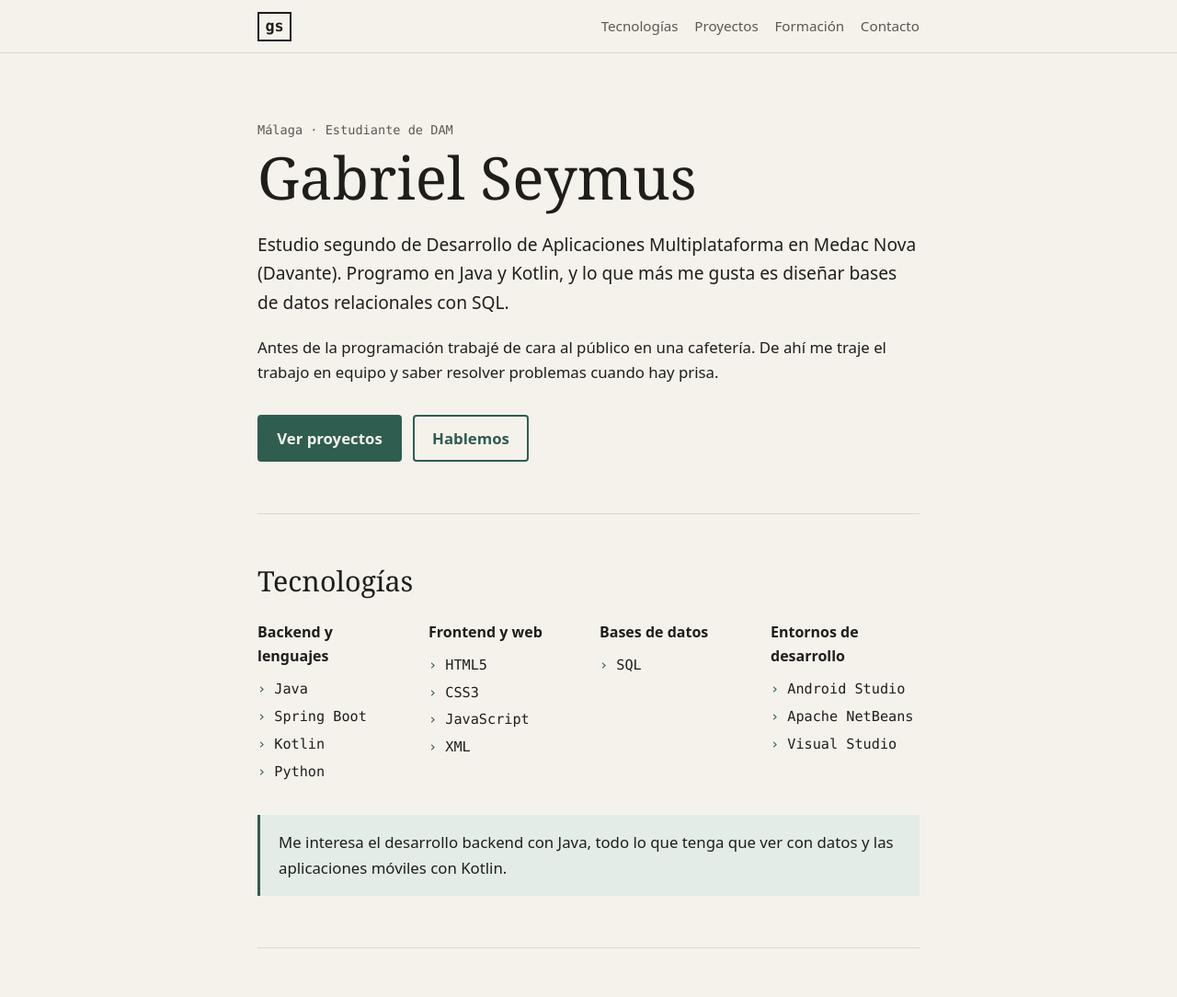
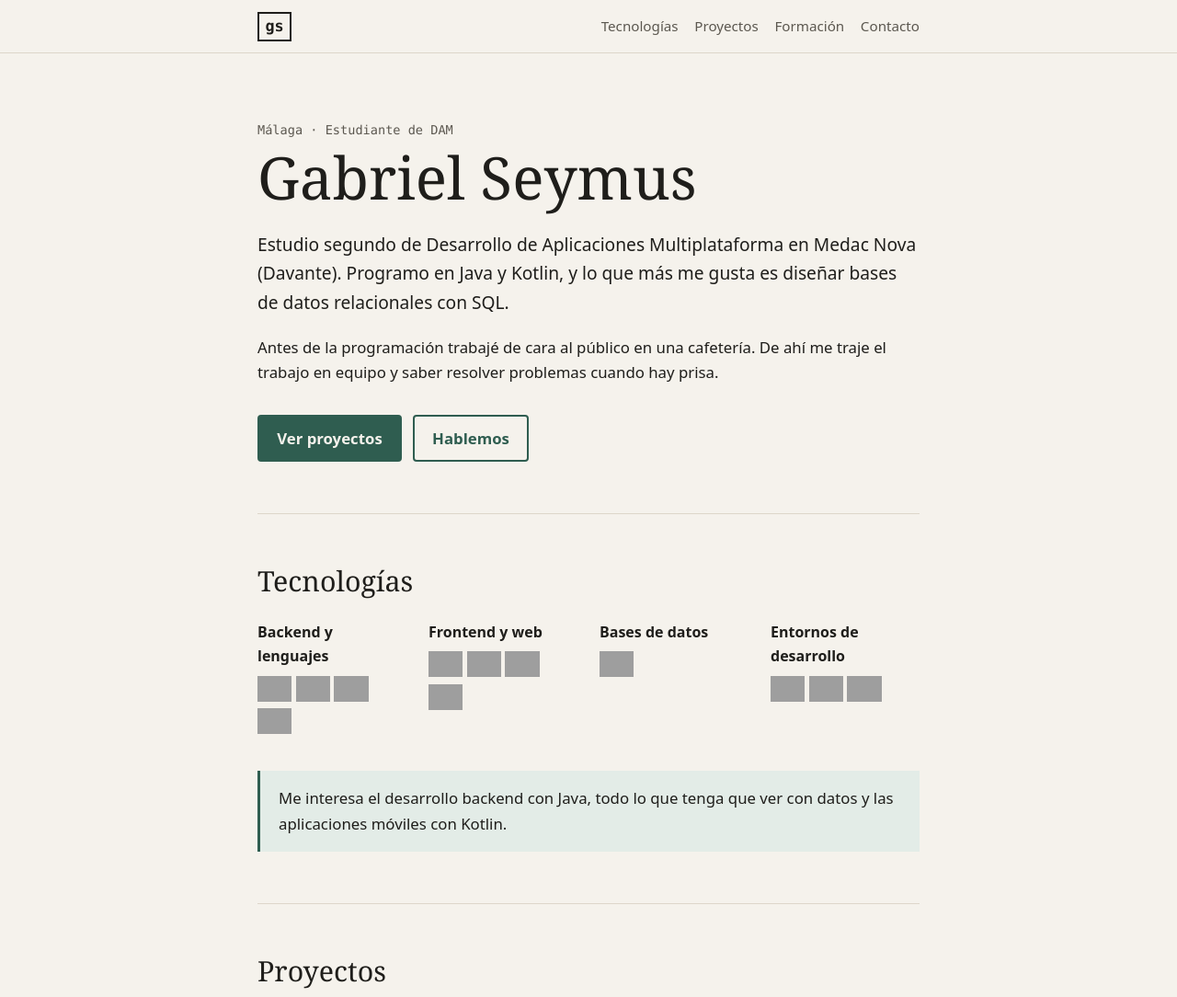
Before and after one commit to seymuswillemsgabriel/seymuswillemsgabriel, a plain HTML site: page index.html in a window 1280 px wide. Shown: the top 1084 px of the page at 92% size. Drawn offline with Linux system fonts and the light colour scheme; grey boxes are pictures that could not be loaded.

Commit message:
Tecnologías con insignias en la web

```diff
--- a/index.html
+++ b/index.html
@@ -44,35 +44,35 @@
       <div class="rejilla-tec">
         <div>
           <h3>Backend y lenguajes</h3>
-          <ul class="lista-tec">
-            <li>Java</li>
-            <li>Spring Boot</li>
-            <li>Kotlin</li>
-            <li>Python</li>
-          </ul>
+          <div class="insignias">
+            <img src="https://img.shields.io/badge/Java-ED8B00?style=for-the-badge&amp;logo=openjdk&amp;logoColor=white" alt="Java" height="28">
+            <img src="https://img.shields.io/badge/Spring%20Boot-6DB33F?style=for-the-badge&amp;logo=springboot&amp;logoColor=white" alt="Spring Boot" height="28">
+            <img src="https://img.shields.io/badge/Kotlin-7F52FF?style=for-the-badge&amp;logo=kotlin&amp;logoColor=white" alt="Kotlin" height="28">
+            <img src="https://img.shields.io/badge/Python-3776AB?style=for-the-badge&amp;logo=python&amp;logoColor=white" alt="Python" height="28">
+          </div>
         </div>
         <div>
           <h3>Frontend y web</h3>
-          <ul class="lista-tec">
-            <li>HTML5</li>
-            <li>CSS3</li>
-            <li>JavaScript</li>
-            <li>XML</li>
-          </ul>
+          <div class="insignias">
+            <img src="https://img.shields.io/badge/HTML5-E34F26?style=for-the-badge&amp;logo=html5&amp;logoColor=white" alt="HTML5" height="28">
+            <img src="https://img.shields.io/badge/CSS3-1572B6?style=for-the-badge&amp;logo=css&amp;logoColor=white" alt="CSS3" height="28">
+            <img src="https://img.shields.io/badge/JavaScript-F7DF1E?style=for-the-badge&amp;logo=javascript&amp;logoColor=black" alt="JavaScript" height="28">
+            <img src="https://img.shields.io/badge/XML-005FAD?style=for-the-badge" alt="XML" height="28">
+          </div>
         </div>
         <div>
           <h3>Bases de datos</h3>
-          <ul class="lista-tec">
-            <li>SQL</li>
-          </ul>
+          <div class="insignias">
+            <img src="https://img.shields.io/badge/SQL-4479A1?style=for-the-badge" alt="SQL" height="28">
+          </div>
         </div>
         <div>
           <h3>Entornos de desarrollo</h3>
-          <ul class="lista-tec">
-            <li>Android Studio</li>
-            <li>Apache NetBeans</li>
-            <li>Visual Studio</li>
-          </ul>
+          <div class="insignias">
+            <img src="https://img.shields.io/badge/Android%20Studio-3DDC84?style=for-the-badge&amp;logo=androidstudio&amp;logoColor=white" alt="Android Studio" height="28">
+            <img src="https://img.shields.io/badge/Apache%20NetBeans-1B6AC6?style=for-the-badge&amp;logo=apachenetbeanside&amp;logoColor=white" alt="Apache NetBeans" height="28">
+            <img src="https://img.shields.io/badge/Visual%20Studio-5C2D91?style=for-the-badge" alt="Visual Studio" height="28">
+          </div>
         </div>
       </div>
       <p class="nota">
```
